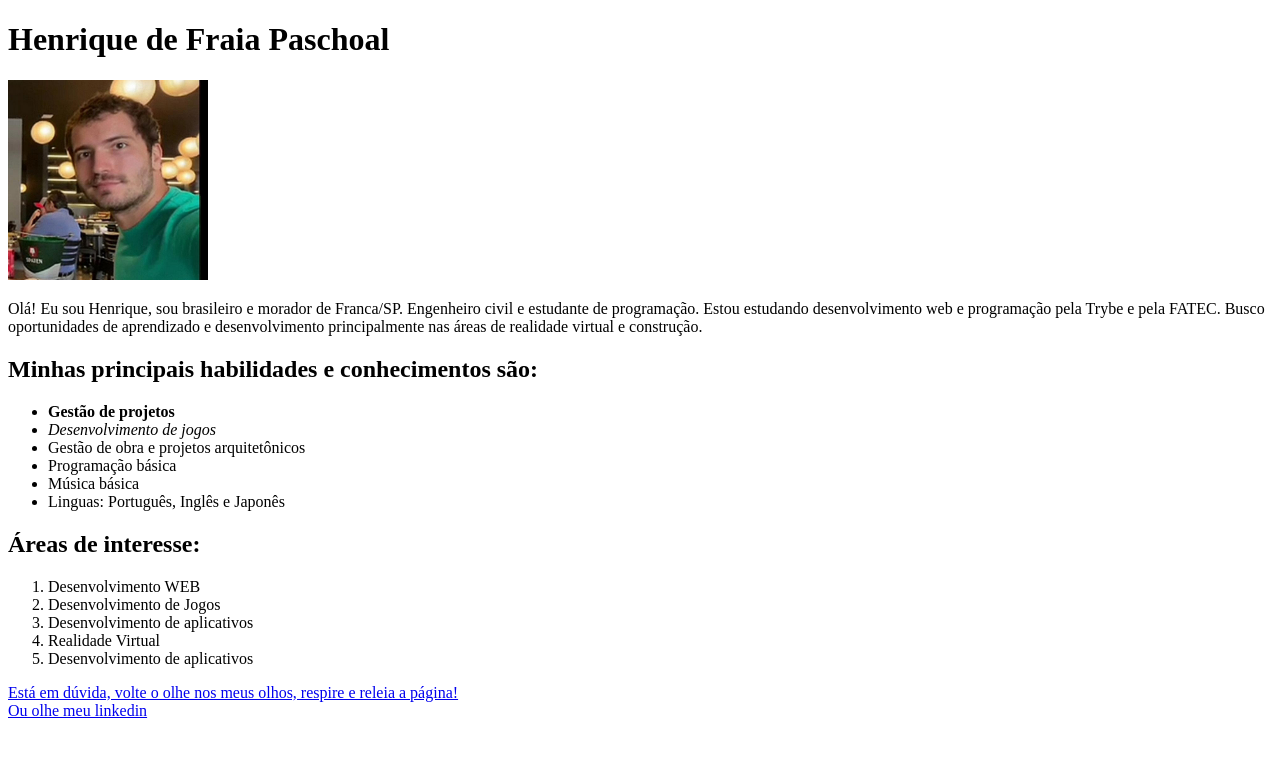
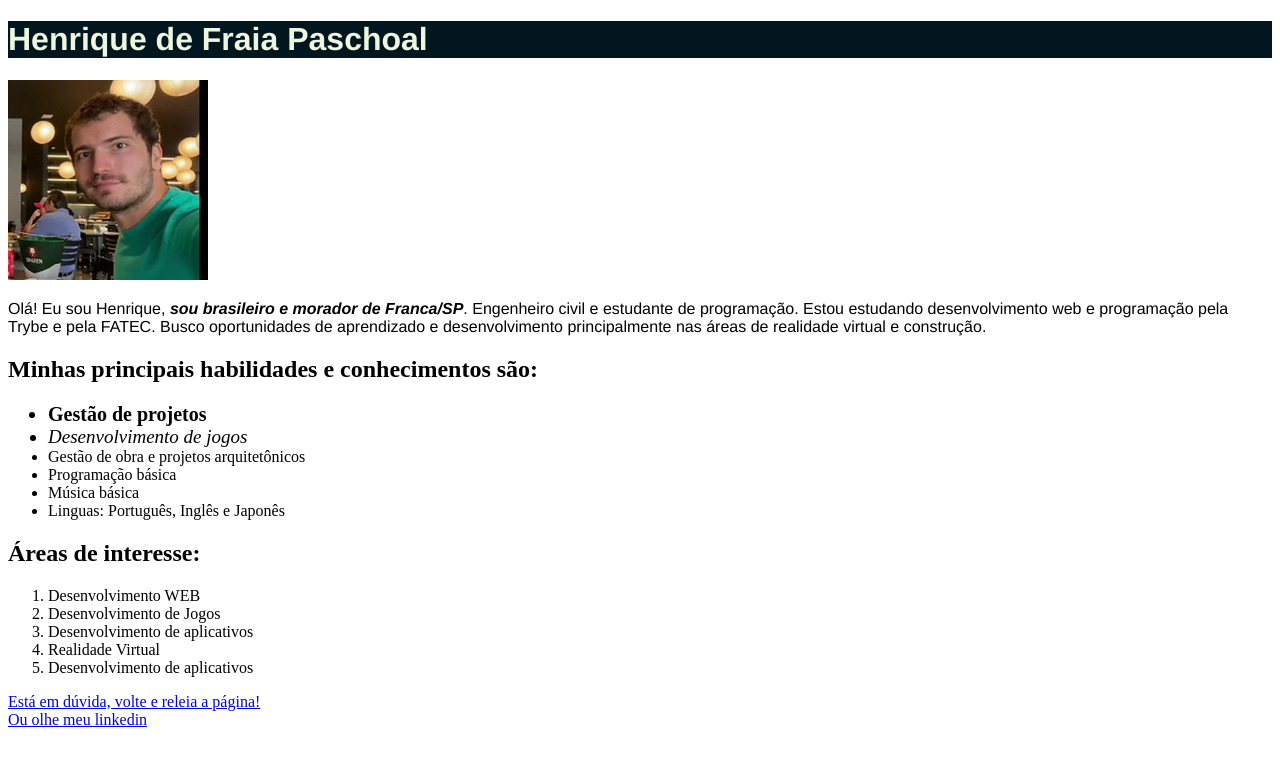
Before and after one commit to HenriqueDeFraiaPaschoal/HenriqueDeFraiaPaschoal.github.io, a plain HTML site: page index.html in a window 1280 px wide. Drawn offline with Linux system fonts and the light colour scheme.

Commit message:
Atualizado conforme aula07

```diff
--- a/index.html
+++ b/index.html
@@ -5,15 +5,16 @@
     <meta http-equiv="X-UA-Compatible" content="IE=edge">
     <meta name="viewport" content="width=device-width, initial-scale=1.0">
     <title>HenriquePaschoalPortifolio</title>
+    <link rel="stylesheet" href="style.css">
 </head>
 <body>
     <h1>Henrique de Fraia Paschoal</h1>
     <img id="FotoHenrique" src="Foto.jpg" alt="Foto de Henrique em um restaurante" height="200px">
-    <p>Olá! Eu sou Henrique, sou brasileiro e morador de Franca/SP. Engenheiro civil e estudante de programação. Estou estudando desenvolvimento web e programação pela Trybe e pela FATEC. Busco oportunidades de aprendizado e desenvolvimento principalmente nas áreas de realidade virtual e construção.</p>
+    <p class="Descricao">Olá! Eu sou Henrique, <strong><em>sou brasileiro e morador de Franca/SP</em></strong>. Engenheiro civil e estudante de programação. Estou estudando desenvolvimento web e programação pela Trybe e pela FATEC. Busco oportunidades de aprendizado e desenvolvimento principalmente nas áreas de realidade virtual e construção.</p>
     <h2>Minhas principais habilidades e conhecimentos são:</h2>
     <ul>
-        <li><strong>Gestão de projetos</strong></li>
-        <li><em>Desenvolvimento de jogos</em></li>
+        <li class="GestProj"><strong>Gestão de projetos</strong></li>
+        <li class="DevGames"><em>Desenvolvimento de jogos</em></li>
         <li>Gestão de obra e projetos arquitetônicos</li>
         <li>Programação básica</li>
         <li>Música básica</li>
@@ -27,7 +28,7 @@
         <li>Realidade Virtual</li>
         <li>Desenvolvimento de aplicativos</li>
     </ol>
-    <a href="#FotoHenrique"> Está em dúvida, volte o olhe nos meus olhos, respire e releia a página!</a>
+    <a href="#FotoHenrique"> Está em dúvida, volte e releia a página!</a>
     <br>
     <a href="https://br.linkedin.com/in/henrique-de-fraia-paschoal-113b4111a">Ou olhe meu linkedin</a>
 </body>
--- /dev/null
+++ b/style.css
@@ -0,0 +1,23 @@
+01161E
+124559
+598392
+AEC3B0
+EFF6E0
+body {
+    background-color: #EFF6E0;
+}
+
+h1 {
+    font-family: 'Franklin Gothic Medium', 'Arial Narrow', Arial, sans-serif;
+    background-color: #01161E;
+    color: #EFF6E0;
+}
+.Descricao {
+    font-family: 'Franklin Gothic Medium', 'Arial Narrow', Arial, sans-serif;
+}
+.GestProj {
+    font-size: 20px;
+}
+.DevGames {
+    font-size: 19px;
+}
```
